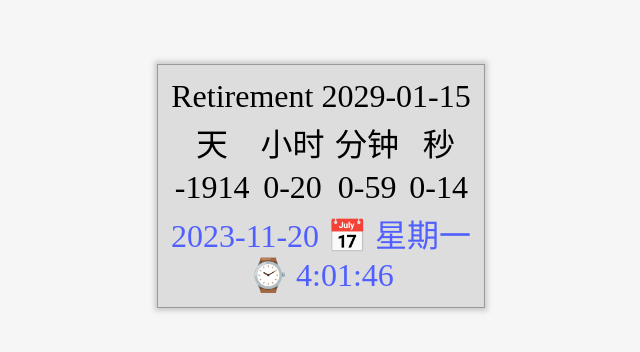
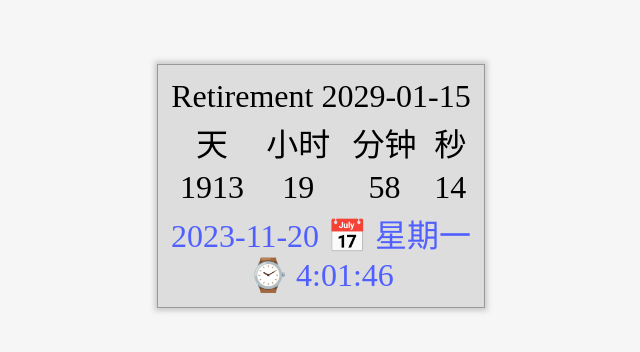
Before and after one commit to itbj/itbj.github.io, a plain HTML site: page retirement/60.html in a window 1280 px wide. Shown: the part 214-566 px from the top of the page, without its empty margins (319-959 px from the left). Drawn offline with Linux system fonts and the light colour scheme.

Commit message:
Update 60.html
反过来。加 if then ...

```diff
--- a/retirement/60.html
+++ b/retirement/60.html
@@ -68,7 +68,8 @@
                 //var currentTime= new Date('2023-10-18');  // 9130 days  8 hours??? why?
                 var eventTime=eventDate.getTime();
 
-                var remTime = currentTime - eventDate;
+                // var remTime = currentTime - eventDate; // 倒计时，要反过来。最好加个if then 2023-11-20 12:00pm 8F
+                var remTime = eventDate - currentTime;
                 var current_date = now.getFullYear()+"-"+(now.getMonth()+1)+"-"+ now.getDate();
                 var eventDay = now.getDay(); // 得到星期几
                 var weekDays = ["星期日", "星期一", "星期二", "星期三", "星期四", "星期五", "星期六"]; // 存储星期几的字符串
```
